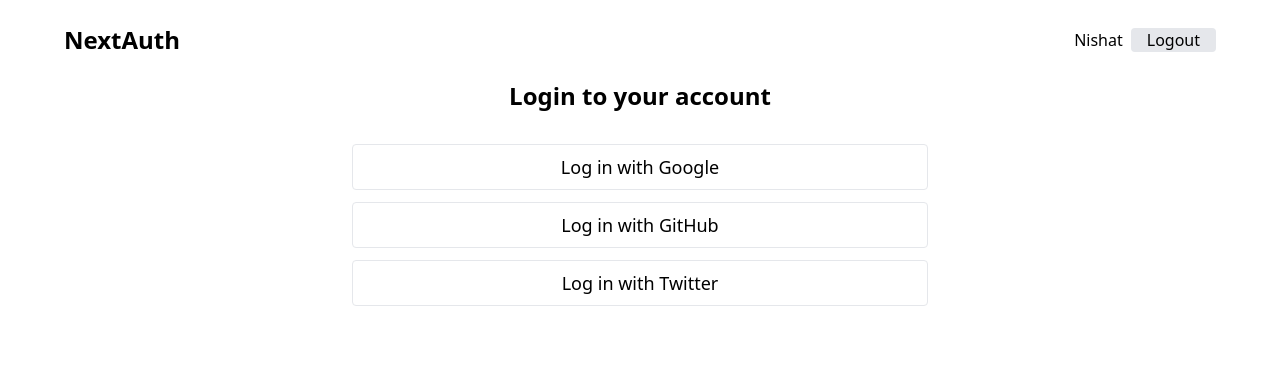
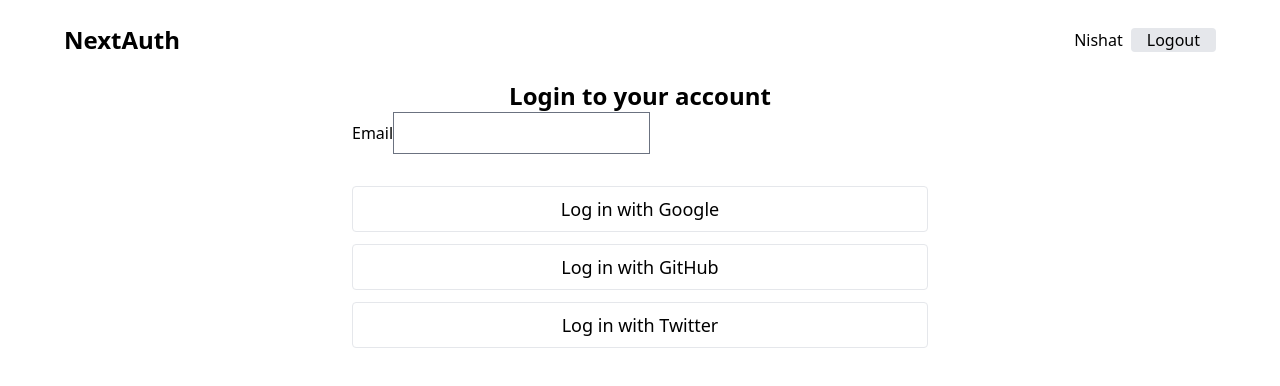
Before and after one commit to NishatFariza/next-auth-playground, a Next.js app: page /auth/login in a window 1280 px wide. Shown: the top 386 px of the page. Built offline with nearby package versions, Linux system fonts and the light colour scheme.

Commit message:
using tailwindforms

```diff
--- a/package.json
+++ b/package.json
@@ -14,6 +14,7 @@
     "react-dom": "18.2.0"
   },
   "devDependencies": {
+    "@tailwindcss/forms": "^0.5.3",
     "@types/node": "18.11.0",
     "@types/react": "18.0.21",
     "@types/react-dom": "18.0.6",
--- a/src/pages/auth/login.tsx
+++ b/src/pages/auth/login.tsx
@@ -4,7 +4,12 @@ const loginPage = () => {
   return (
     <div className="max-w-6xl mx-auto">
       <div className="w-6/12 mx-auto">
-        <h1 className="text-2xl font-semibold text-center">Login to your account</h1>
+              <h1 className="text-2xl font-semibold text-center">Login to your account</h1>
+
+              <div>
+                  <label htmlFor="email">Email</label>
+                  <input type="email" name="email" id="email" />
+              </div>
 
         <div className="flex flex-col gap-3 mt-8">
           <button className="text-lg border rounded py-2 px-4">
--- a/tailwind.config.js
+++ b/tailwind.config.js
@@ -7,5 +7,7 @@ module.exports = {
   theme: {
     extend: {},
   },
-  plugins: [],
+  plugins: [
+    require('@tailwindcss/forms'),
+  ],
 }
```
Also changed, not shown: 2 other files (tests, documents, lock files or other folders).
